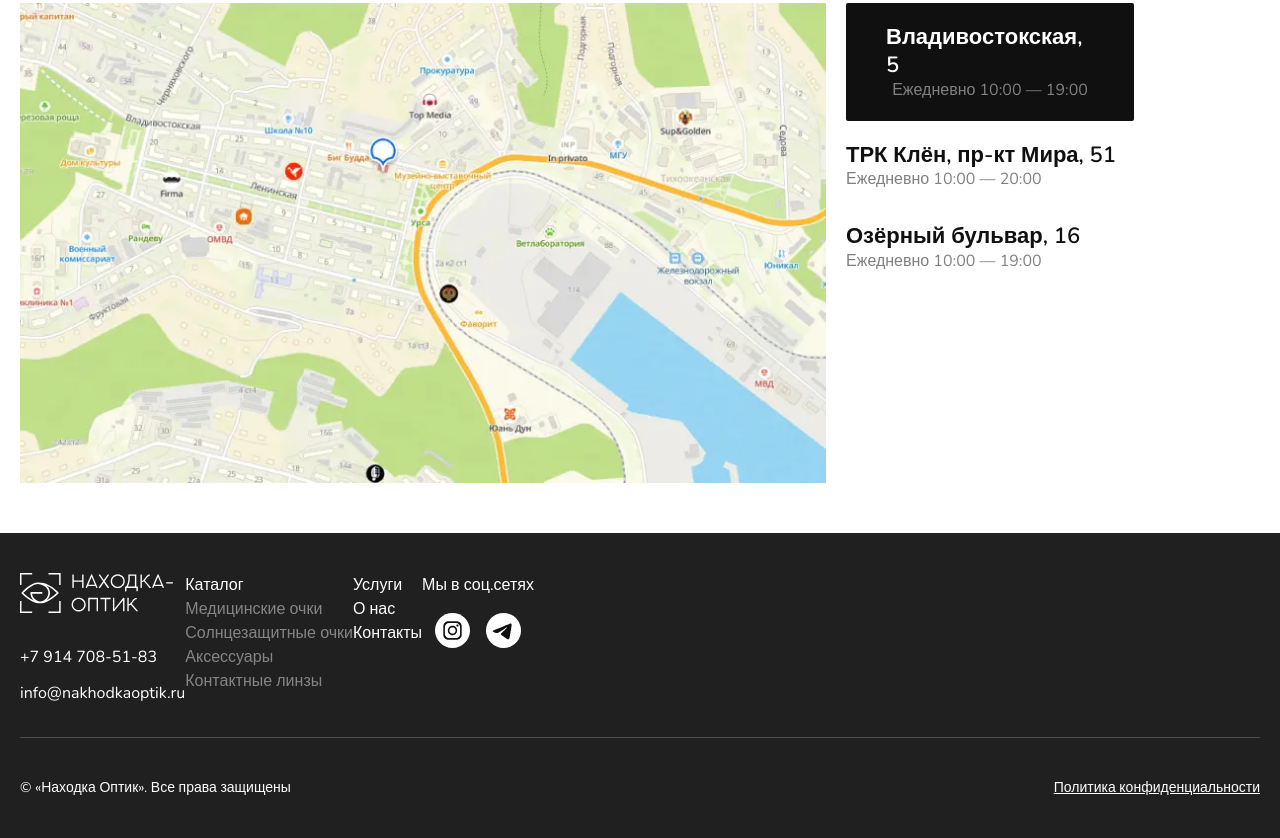
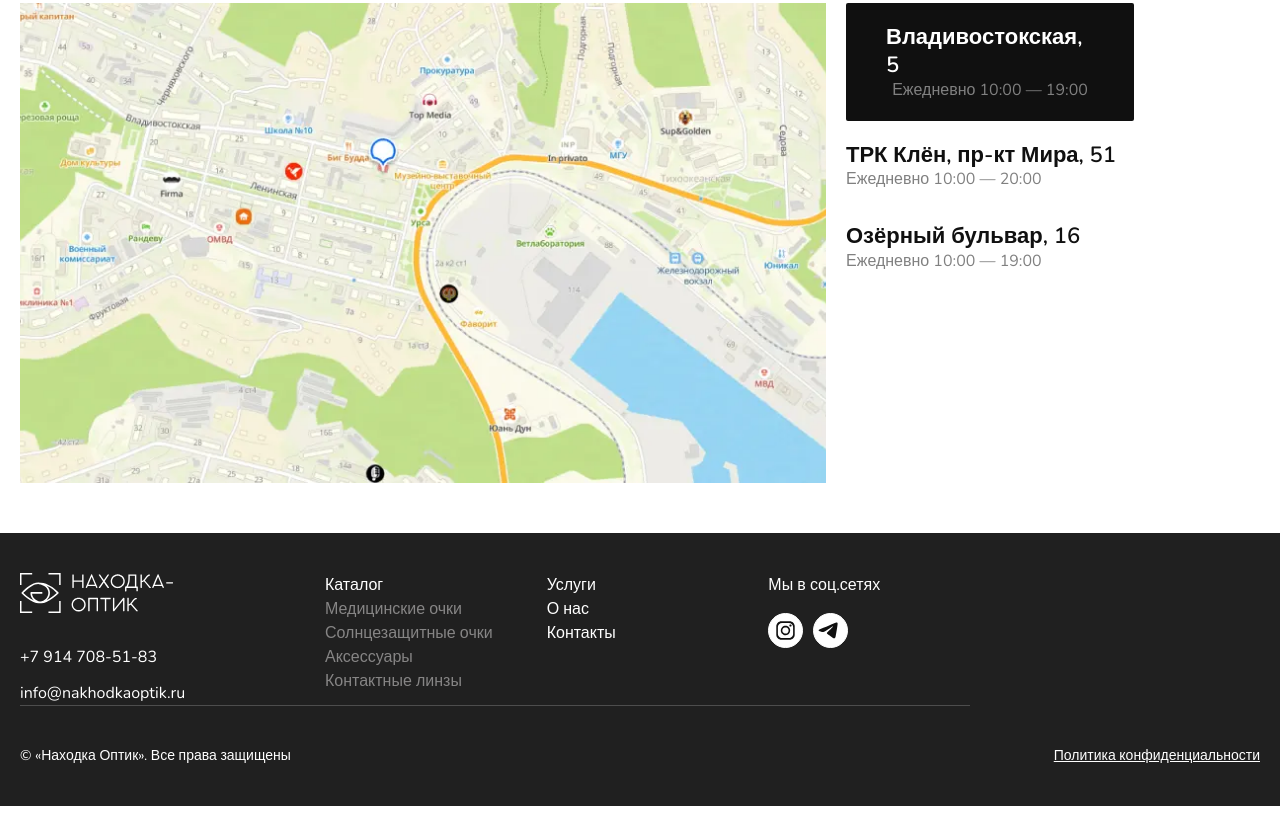
Before and after one commit to blessMe-Padre/optika, a website with bundled scripts: page index.html in a window 1280 px wide. Shown: the part 3219-4057 px from the top of the page. After the commit the page ends 4025 px from the top, so only its background shows below. Built offline with nearby package versions, Linux system fonts and the light colour scheme.

Commit message:
feat: добавляет стили

```diff
--- a/css/main.css
+++ b/css/main.css
@@ -971,6 +971,57 @@
     max-width: 100%;
     width: 100%;
   }
+}
+
+.footer {
+}
+
+.footer-border-bottom {
+  border-bottom: 1px solid rgba(255, 255, 255, 0.2);
+}
+
+.footer__wrapper {
+  color: #ffffff;
+  max-width: 950px;
+  display: grid;
+  grid-template-columns: 30% 1fr 1fr 1fr;
+  gap: 20px;
+}
+
+.social-list {
+  display: flex;
+  align-items: center;
+  gap: 10px;
+}
+
+.social-link {
+  display: flex;
+  align-items: center;
+  justify-content: center;
+  width: 35px;
+  height: 35px;
+  background-color: #ffffff;
+  border: 1px solid #ffffff;
+  border-radius: 50%;
+  transition: all 0.3s ease;
+}
+
+.social-link svg {
+  fill: #101010;
+  transition: all 0.3s ease;
+}
+
+.social-link__telegram {
+  margin-left: -5px;
+}
+
+.social-link:hover {
+  background-color: #101010;
+  border-color: #ffffff;
+}
+
+.social-link:hover svg {
+  fill: #ffffff;
 }
 
 /* Импорт TailWind */
@@ -1673,16 +1724,8 @@ body {
   align-items: center;
 }
 
-.justify-center{
-  justify-content: center;
-}
-
 .justify-between{
   justify-content: space-between;
-}
-
-.gap-4{
-  gap: 1rem;
 }
 
 .gap-\[20px\]{
@@ -1739,10 +1782,6 @@ body {
 
 .pb-7{
   padding-bottom: 1.75rem;
-}
-
-.pb-8{
-  padding-bottom: 2rem;
 }
 
 .pt-10{
@@ -1873,10 +1912,6 @@ body {
   padding-bottom: 10px;
 }
 
-.footer-border-bottom {
-  border-bottom: 1px solid rgba(255, 255, 255, 0.2);
-}
-
 .hover\:underline:hover{
   text-decoration-line: underline;
 }
@@ -1891,11 +1926,6 @@ body {
     font-size: 16px;
   }
 
-  .md\:text-base{
-    font-size: 1rem;
-    line-height: 1.5rem;
-  }
-
   .md\:text-sm{
     font-size: 0.875rem;
     line-height: 1.25rem;
--- a/index.html
+++ b/index.html
@@ -349,7 +349,7 @@
 
     <footer class="footer page-section-3 bg-black pb-10 pt-10">
     <div class="container ">
-        <div class="flex text-white pb-8 footer-border-bottom">
+        <div class="footer-border-bottom footer__wrapper">
 
         <div>
            <img class="mb-8" src="./src/img/footer-logo.svg" width="153" height="40" alt="logo">
@@ -383,11 +383,23 @@
 
         <div>
             <p class="pb-4">Мы в соц.сетях</p>
-            <ul class="flex items-center justify-center gap-4">
-                <li class="pb-8 flex items-center gap-4">
-                    <img src="./src/img/icons/inst_svg_w.svg" alt="">
-                    <img src="./src/img/icons/tg_svg_w.svg" alt="">
+            <ul class="social-list">
+                <li>
+                    <a class="social-link" href="#">
+                        <svg width="19" height="19" viewBox="0 0 19 19" fill="none" xmlns="http://www.w3.org/2000/svg">
+                            <path fill-rule="evenodd" clip-rule="evenodd" d="M12.8591 6.17507C13.4993 6.84473 13.9307 7.68619 14.1009 8.59684C14.271 9.50749 14.1725 10.448 13.8173 11.3036C13.4621 12.1592 12.8656 12.893 12.1006 13.4154C11.3356 13.9378 10.435 14.2264 9.50881 14.2458C8.89134 14.2476 8.2797 14.1263 7.70961 13.8891C7.13951 13.6519 6.62238 13.3035 6.18841 12.8642C5.30243 11.9688 4.80589 10.7597 4.80683 9.50007C4.80228 8.87938 4.92007 8.26387 5.15347 7.68872C5.38687 7.11356 5.73131 6.59003 6.16711 6.14803C6.6029 5.70603 7.12152 5.35423 7.69332 5.11273C8.26512 4.87122 8.8789 4.74475 9.4996 4.74053C10.7287 4.73995 11.9079 5.22687 12.7785 6.09448L12.8591 6.17507ZM7.75314 12.1176C8.27234 12.4554 8.88026 12.6311 9.4996 12.6224C9.90681 12.6197 10.3095 12.5368 10.6846 12.3784C11.0598 12.22 11.4 11.9892 11.6859 11.6992C11.9718 11.4092 12.1978 11.0658 12.3509 10.6884C12.504 10.3111 12.5813 9.90728 12.5782 9.50007C12.5782 8.88068 12.3939 8.27529 12.0488 7.76092C11.7037 7.24654 11.2135 6.84642 10.6404 6.61143C10.0673 6.37645 9.43727 6.31722 8.83043 6.44129C8.22359 6.56535 7.66735 6.8671 7.23248 7.30816C6.7976 7.74922 6.50373 8.30966 6.38823 8.91819C6.27274 9.52672 6.34085 10.1559 6.5839 10.7256C6.82695 11.2953 7.23395 11.7799 7.75314 12.1176Z" />
+                            <path d="M15.5032 4.95303C15.5587 4.81609 15.5867 4.66954 15.5855 4.52178C15.5865 4.26025 15.497 4.00642 15.3322 3.80336L15.3068 3.77573C15.2766 3.73859 15.2427 3.70464 15.2055 3.67442L15.1825 3.65139C14.9829 3.48472 14.731 3.39344 14.471 3.39349C14.2488 3.39715 14.0325 3.46595 13.8491 3.59136C13.6656 3.71676 13.523 3.89326 13.4389 4.09896C13.3548 4.30466 13.3329 4.53052 13.376 4.74853C13.4191 4.96655 13.5252 5.16713 13.6812 5.3254C13.7841 5.42965 13.9068 5.51243 14.0419 5.56895C14.1771 5.62547 14.3222 5.65461 14.4687 5.65468C14.6164 5.65377 14.7626 5.62374 14.8987 5.56629C15.0348 5.50883 15.1583 5.4251 15.262 5.31987C15.3658 5.21464 15.4477 5.08998 15.5032 4.95303Z"  />
+                            <path fill-rule="evenodd" clip-rule="evenodd" d="M5.35485 0.289551H13.6443C14.9879 0.289551 16.2764 0.823266 17.2264 1.77329C18.1764 2.72331 18.7101 4.01181 18.7101 5.35534V13.6448C18.7101 14.9883 18.1764 16.2768 17.2264 17.2269C16.2764 18.1769 14.9879 18.7106 13.6443 18.7106H5.35485C4.01132 18.7106 2.72282 18.1769 1.7728 17.2269C0.822778 16.2768 0.289062 14.9883 0.289062 13.6448V5.35534C0.289062 4.01181 0.822778 2.72331 1.7728 1.77329C2.72282 0.823266 4.01132 0.289551 5.35485 0.289551ZM15.8735 15.874C16.6577 15.0898 17.0983 14.0262 17.0983 12.9172V6.08297C17.0983 4.97395 16.6577 3.91035 15.8735 3.12615C15.0893 2.34195 14.0257 1.90139 12.9167 1.90139H6.08248C4.97346 1.90139 3.90986 2.34195 3.12566 3.12615C2.34146 3.91035 1.9009 4.97395 1.9009 6.08297V12.9172C1.9009 14.0262 2.34146 15.0898 3.12566 15.874C3.90986 16.6582 4.97346 17.0988 6.08248 17.0988H12.9167C14.0257 17.0988 15.0893 16.6582 15.8735 15.874Z" />
+                          </svg>
+                    </a>
                 </li>
+                  <li>
+                    <a class="social-link" href="#">
+                        <svg class="social-link__telegram" width="20" height="17" viewBox="0 0 20 17" fill="none" xmlns="http://www.w3.org/2000/svg">
+                            <path fill-rule="evenodd" clip-rule="evenodd" d="M1.92175 7.31543C7.02334 5.09273 10.4252 3.62738 12.1273 2.91945C16.9873 0.898061 17.9971 0.546899 18.6553 0.535278C18.8001 0.532749 19.1238 0.568638 19.3334 0.738784C19.6445 0.991167 19.6462 1.539 19.6117 1.90158C19.3483 4.66876 18.2088 11.3839 17.629 14.4832C17.3837 15.7946 16.9007 16.2344 16.4331 16.2773C15.4168 16.3709 14.6451 15.6057 13.6608 14.9605C12.1206 13.9509 11.2505 13.3224 9.75539 12.3372C8.02761 11.1986 9.14767 10.5728 10.1323 9.5501C10.39 9.28248 14.8676 5.20969 14.9543 4.84021C14.9652 4.794 14.9752 4.62173 14.8729 4.53082C14.7706 4.4399 14.6196 4.47093 14.5106 4.49568C14.3561 4.53075 11.8956 6.15708 7.12902 9.37462C6.43059 9.85423 5.798 10.0879 5.23123 10.0756C4.60636 10.0622 3.40446 9.72237 2.51094 9.43191C1.415 9.07569 0.543963 8.88729 0.619842 8.28231C0.659354 7.9671 1.0933 7.64486 1.92175 7.31543Z"/>
+                          </svg>
+                    </a>
+                  </li>
             </ul>
         </div>
 
--- /dev/null
+++ b/src/block/footer.css
@@ -0,0 +1,51 @@
+.footer {}
+
+
+
+.footer-border-bottom {
+    border-bottom: 1px solid rgba(255, 255, 255, 0.2);
+}
+
+.footer__wrapper {
+    color: #ffffff;
+    max-width: 950px;
+    display: grid;
+    grid-template-columns: 30% 1fr 1fr 1fr;
+    gap: 20px;
+}
+
+.social-list {
+    display: flex;
+    align-items: center;
+    gap: 10px;
+}
+
+.social-link {
+    display: flex;
+    align-items: center;
+    justify-content: center;
+    width: 35px;
+    height: 35px;
+    background-color: #ffffff;
+    border: 1px solid #ffffff;
+    border-radius: 50%;
+    transition: all 0.3s ease;
+}
+
+.social-link svg {
+    fill: #101010;
+    transition: all 0.3s ease;
+}
+
+.social-link__telegram {
+    margin-left: -5px;
+}
+
+.social-link:hover {
+    background-color: #101010;
+    border-color: #ffffff;
+}
+
+.social-link:hover svg {
+    fill: #ffffff;
+}
--- a/src/input.css
+++ b/src/input.css
@@ -16,6 +16,7 @@
 @import './block/card.css';
 @import './block/services.css';
 @import './block/contact.css';
+@import './block/footer.css';
 
 /* Импорт TailWind */
 @tailwind base;
@@ -101,7 +102,3 @@
     box-shadow: 0 3px 6px rgba(0, 0, 0, .16), 0 3px 6px rgba(0, 0, 0, .23);
     padding-bottom: 10px;
 }
-
-.footer-border-bottom {
-    border-bottom: 1px solid rgba(255, 255, 255, 0.2);
-}
```
